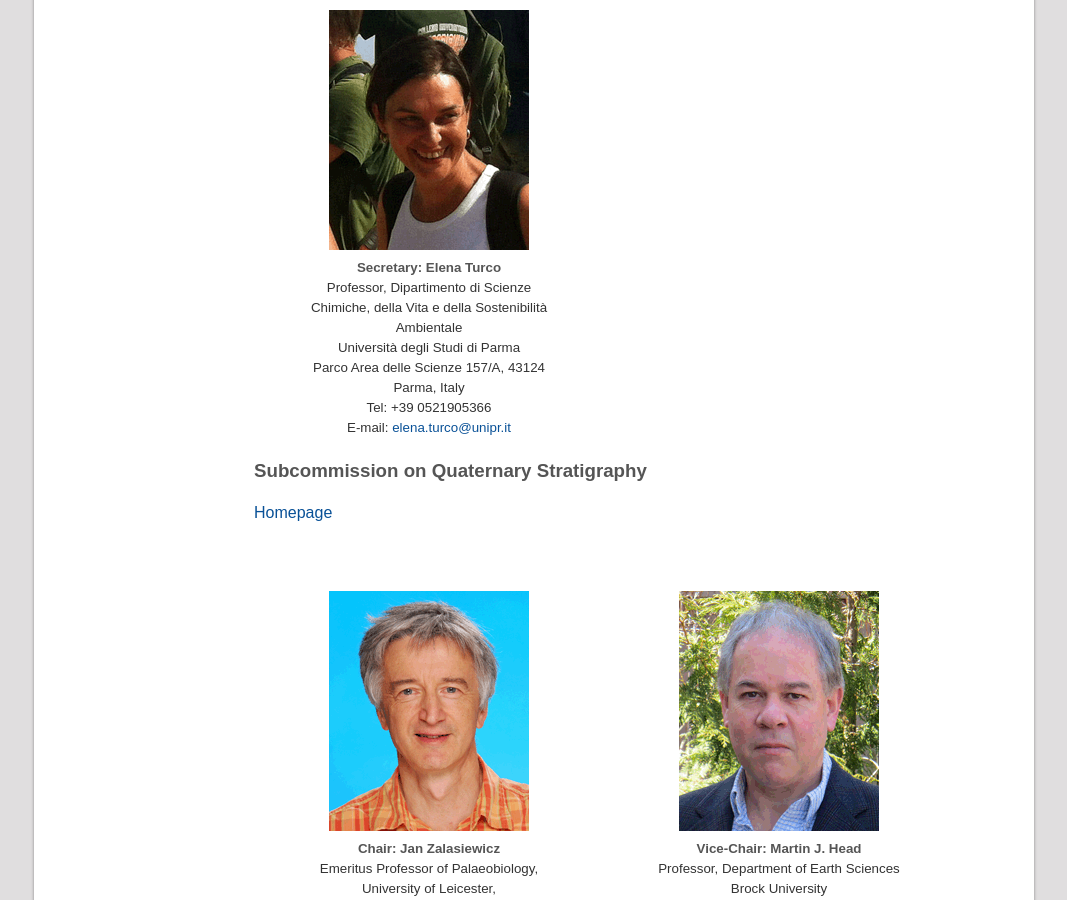
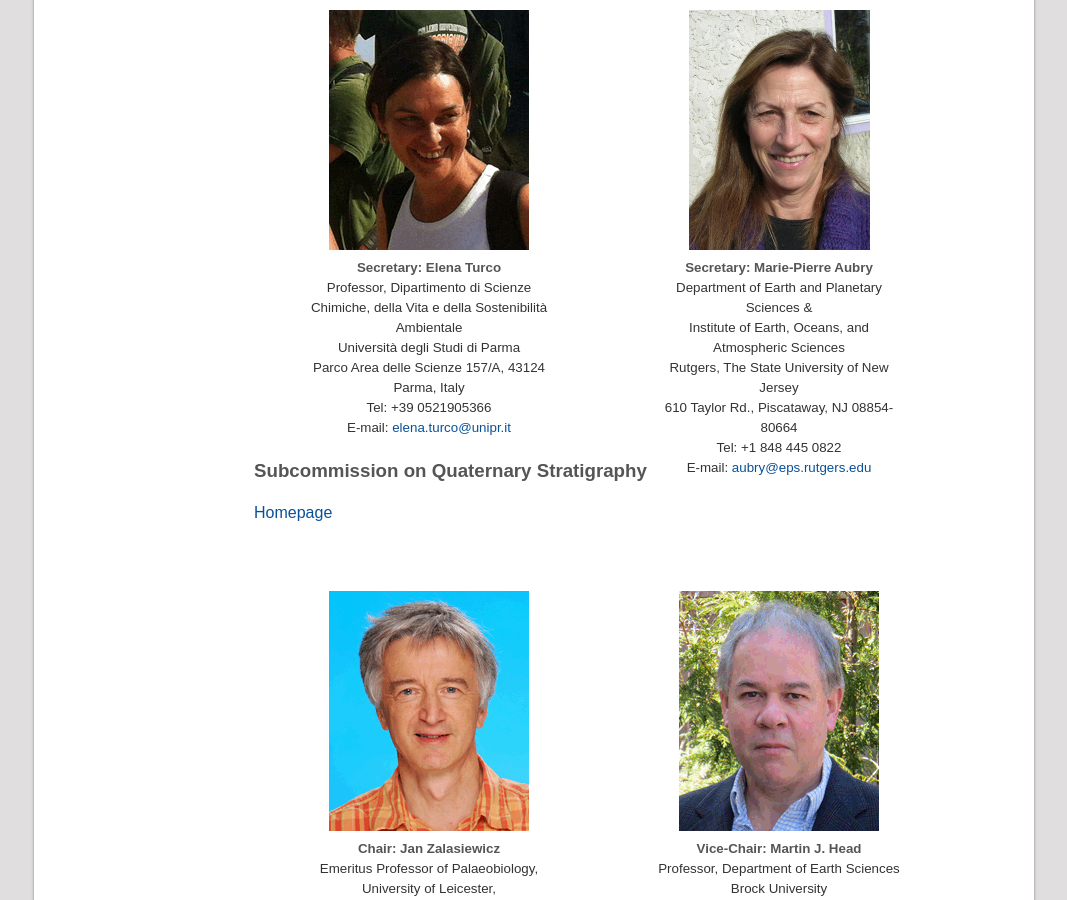
Before and after one commit to i-c-stratigraphy/i-c-stratigraphy.github.io, a Jekyll site: the page built from pages/subcommissions.md, in a window 1280 px wide and 900 px high, scrolled down 15788 px. Shown: the whole window, without its empty margins (106-1173 px from the left). Built offline with Jekyll 4.4.1, drawn with Linux system fonts in a browser that asks for light colours.

Commit message:
added Aubry

```diff
--- a/pages/subcommissions.md
+++ b/pages/subcommissions.md
@@ -650,6 +650,19 @@ The sixteen subcommissions of ICS are listed as follows.
     </p>
 </div>
 
+<div class="person">
+    <img src="/images/person-aubry.jpg" alt="" />
+    <h4>Secretary: Marie-Pierre Aubry</h4>
+    <p>
+        Department of Earth and Planetary Sciences &<br />
+        Institute of Earth, Oceans, and Atmospheric Sciences<br />
+        Rutgers, The State University of New Jersey<br />
+        610 Taylor Rd., Piscataway, NJ 08854-80664<br />
+        Tel: +1 848 445 0822<br />
+        E-mail: <a href="mailto:aubry@eps.rutgers.edu">aubry@eps.rutgers.edu</a>
+    </p>
+</div>
+
 <div style="clear:both;"></div>
 
 ### <a id="quaternary"></a>Subcommission on Quaternary Stratigraphy
```
Also changed, not shown: images/person-aubry.jpg (added).
